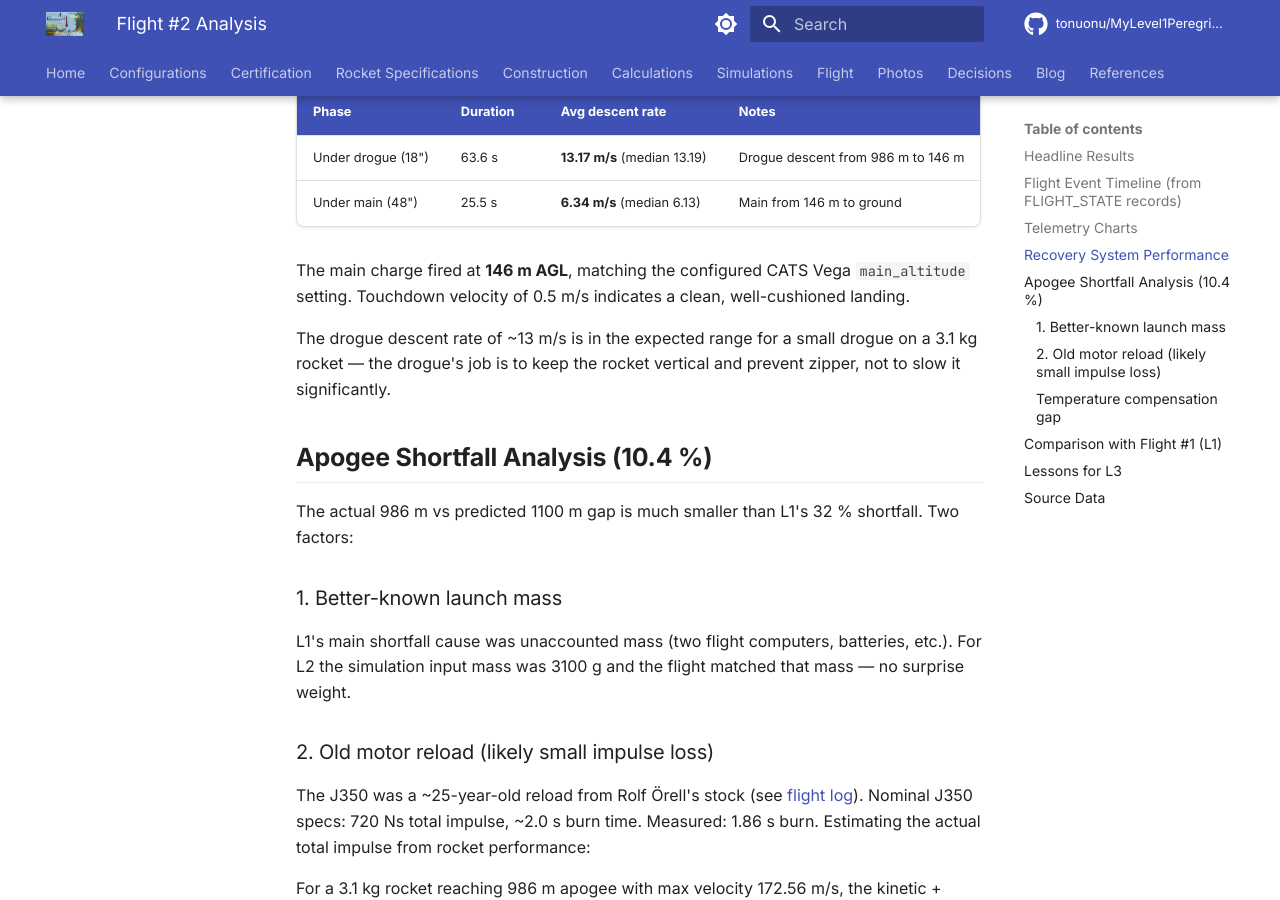
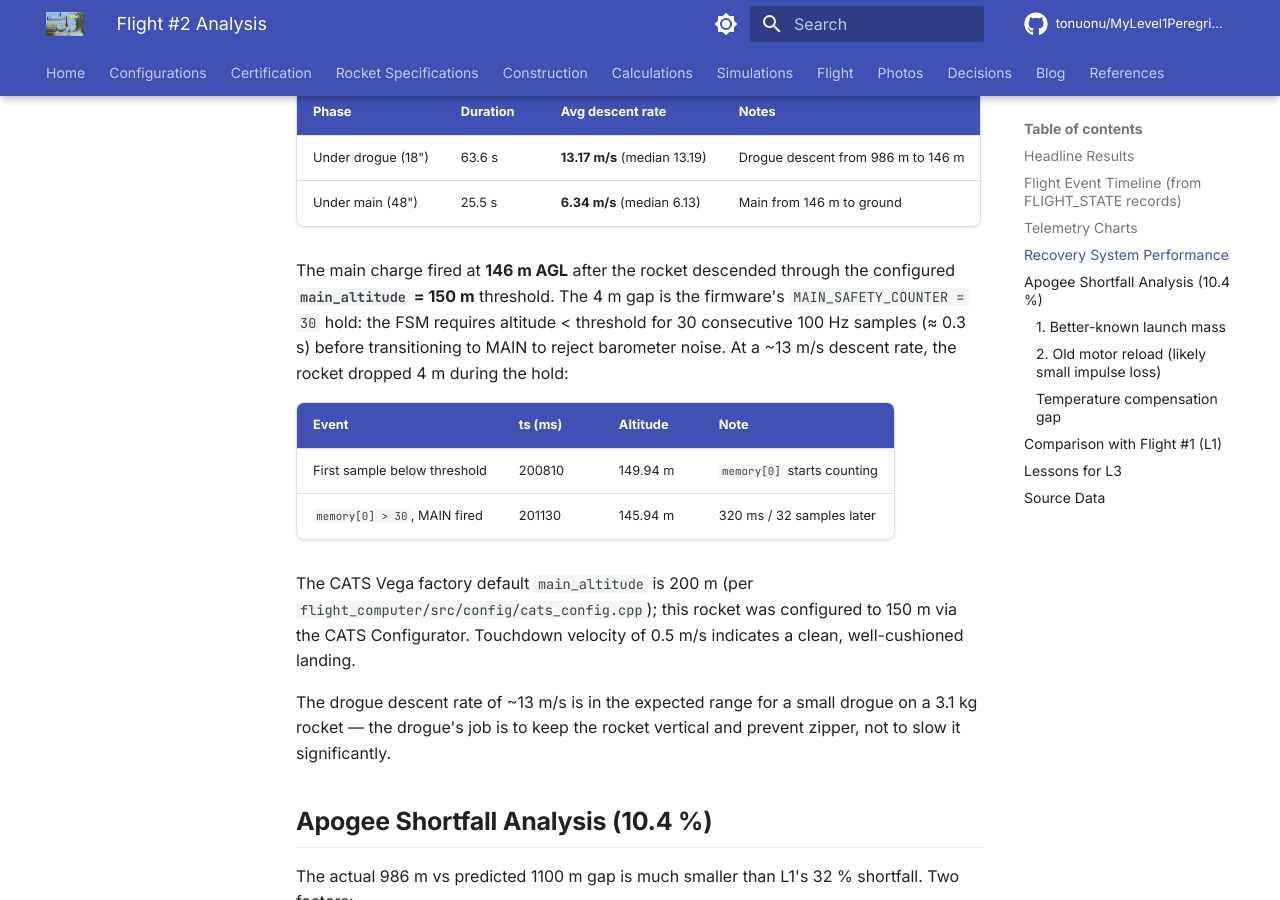
Before and after one commit to tonuonu/MyLevel1Peregrine, an MkDocs documentation site: the page built from docs/flight/flight2-analysis.md, in a window 1280 px wide and 900 px high, scrolled down 2017 px. Built offline with MkDocs 1.6.1 and Material for MkDocs 9.7.7, drawn with Linux system fonts in a browser that asks for light colours; comment, search, counter and statistics services are not loaded.

Commit message:
Clarify main-altitude firing: configured 150m, fired at 146m after safety counter
The previous wording "main fired at 146m, matching the configured main_altitude"
was misleading — it implied the configured altitude was 146m. The configured
value was 150m; the firmware's MAIN_SAFETY_COUNTER = 30 holds for 30 consecutive
100Hz samples (~0.3s) below threshold before transitioning to MAIN, during
which the rocket descended another 4m at ~13 m/s.

Also notes that the CATS factory default is 200m (per cats_config.cpp), not
100m — for future reference when comparing flight configs.

```diff
--- a/docs/flight/flight2-analysis.md
+++ b/docs/flight/flight2-analysis.md
@@ -44,7 +44,14 @@ Dual deployment was mandatory for L2 because of the 500 m landing-radius rule (s
 | Under drogue (18") | 63.6 s | **13.17 m/s** (median 13.19) | Drogue descent from 986 m to 146 m |
 | Under main (48") | 25.5 s | **6.34 m/s** (median 6.13) | Main from 146 m to ground |
 
-The main charge fired at **146 m AGL**, matching the configured CATS Vega `main_altitude` setting. Touchdown velocity of 0.5 m/s indicates a clean, well-cushioned landing.
+The main charge fired at **146 m AGL** after the rocket descended through the configured **`main_altitude` = 150 m** threshold. The 4 m gap is the firmware's `MAIN_SAFETY_COUNTER = 30` hold: the FSM requires altitude < threshold for 30 consecutive 100 Hz samples (≈ 0.3 s) before transitioning to MAIN to reject barometer noise. At a ~13 m/s descent rate, the rocket dropped 4 m during the hold:
+
+| Event | ts (ms) | Altitude | Note |
+|-------|---------|----------|------|
+| First sample below threshold | 200810 | 149.94 m | `memory[0]` starts counting |
+| `memory[0] > 30`, MAIN fired | 201130 | 145.94 m | 320 ms / 32 samples later |
+
+The CATS Vega factory default `main_altitude` is 200 m (per `flight_computer/src/config/cats_config.cpp`); this rocket was configured to 150 m via the CATS Configurator. Touchdown velocity of 0.5 m/s indicates a clean, well-cushioned landing.
 
 The drogue descent rate of ~13 m/s is in the expected range for a small drogue on a 3.1 kg rocket — the drogue's job is to keep the rocket vertical and prevent zipper, not to slow it significantly.
 
```
